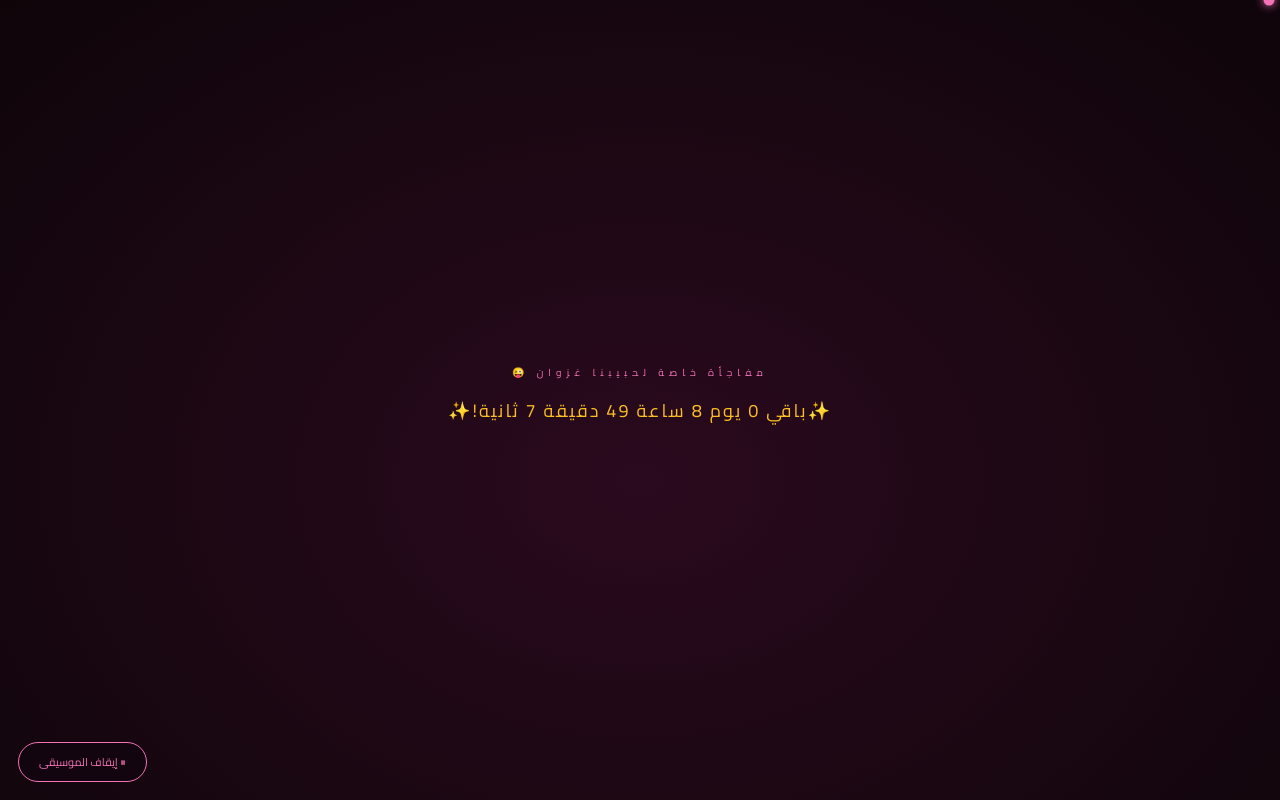
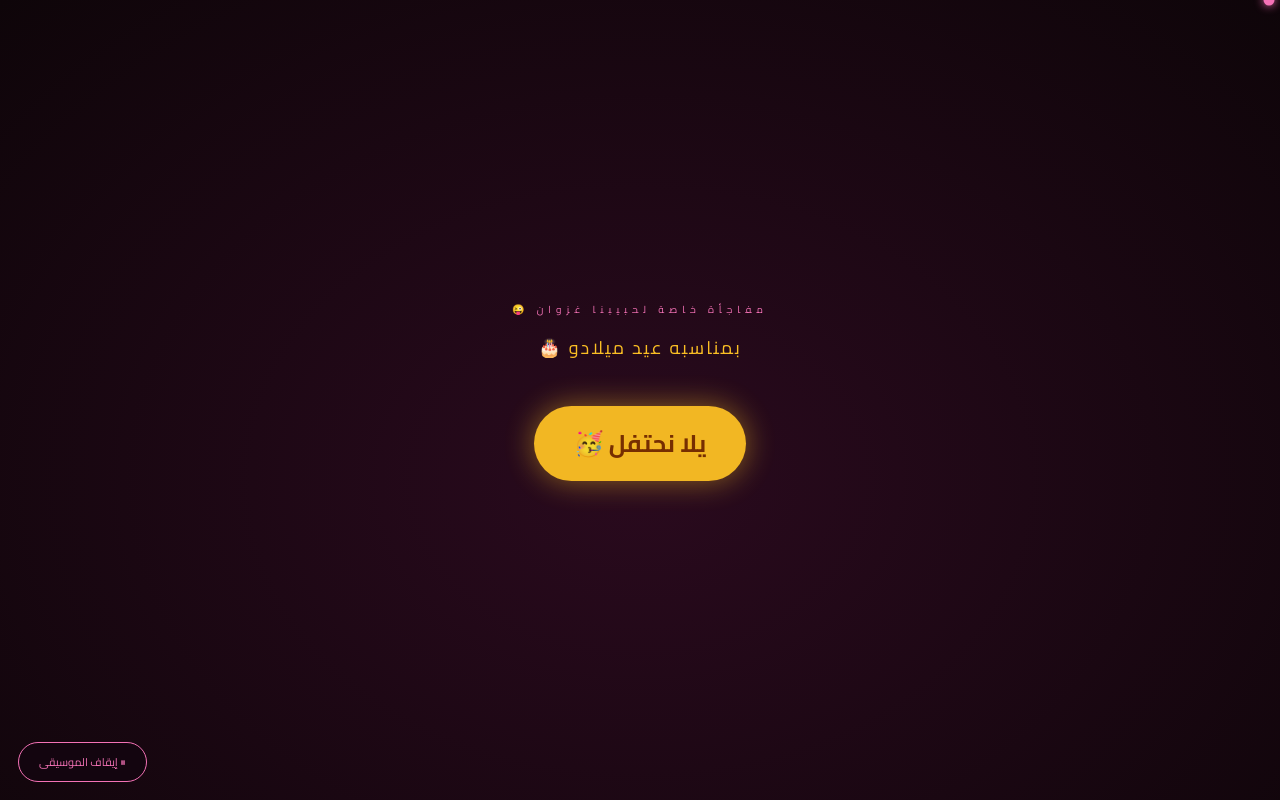
Before and after one commit to marwa2606/marwa.github.io, a plain HTML site: page index.html in a window 1280 px wide. Drawn offline with Linux system fonts and the light colour scheme; a web font is replaced by a local one.

Commit message:
Change birthday date to March 5, 2026

```diff
--- a/index.html
+++ b/index.html
@@ -520,7 +520,7 @@ function spawnFw(x,y){
 }
 </script>
 <script>
-const birthdayDate = new Date("2026-03-06T00:00:00"); // ✨ عدلي التاريخ هنا
+const birthdayDate = new Date("2026-03-05T00:00:00"); // ✨ عدلي التاريخ هنا
 
 function updateCountdown() {
   const now = new Date();
```
